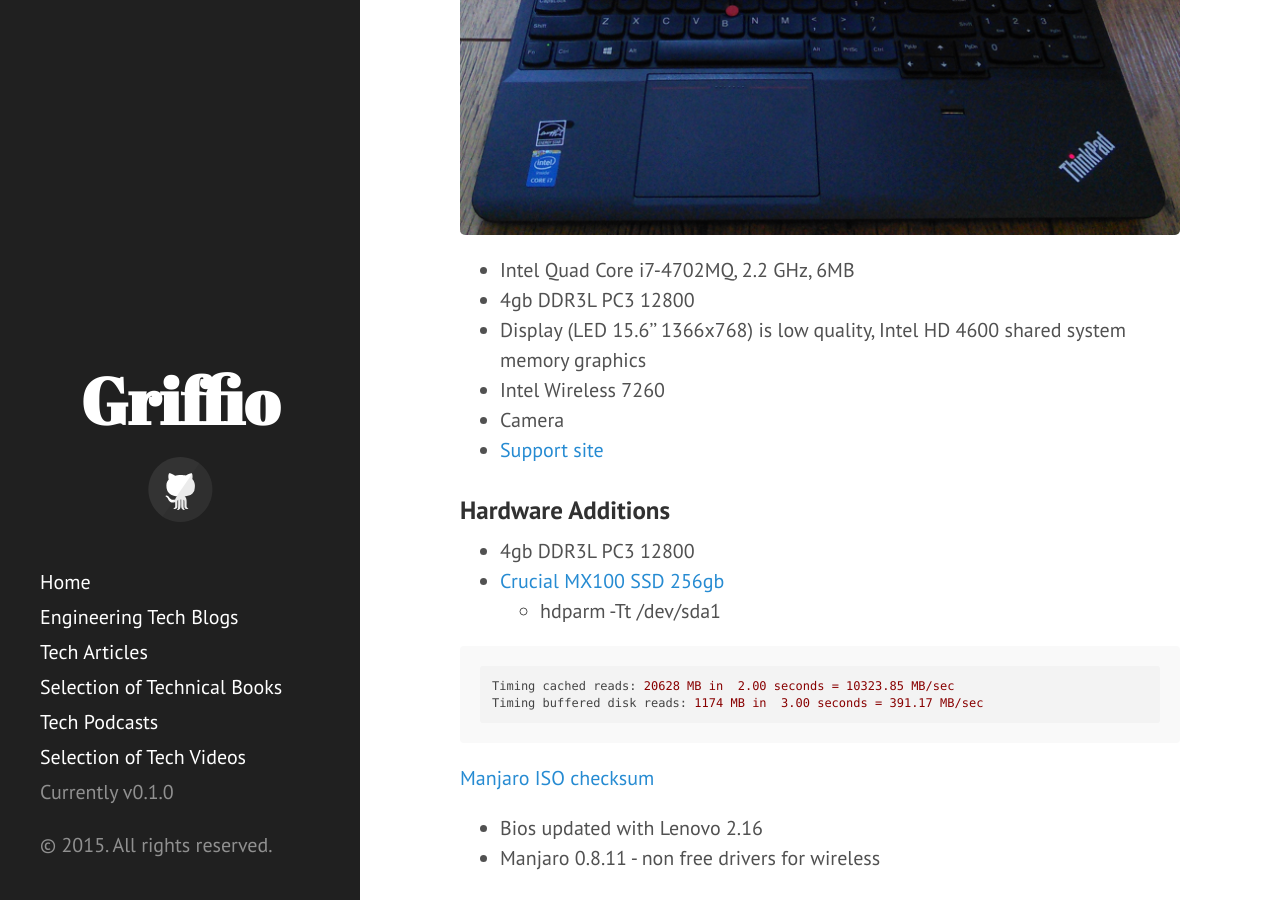
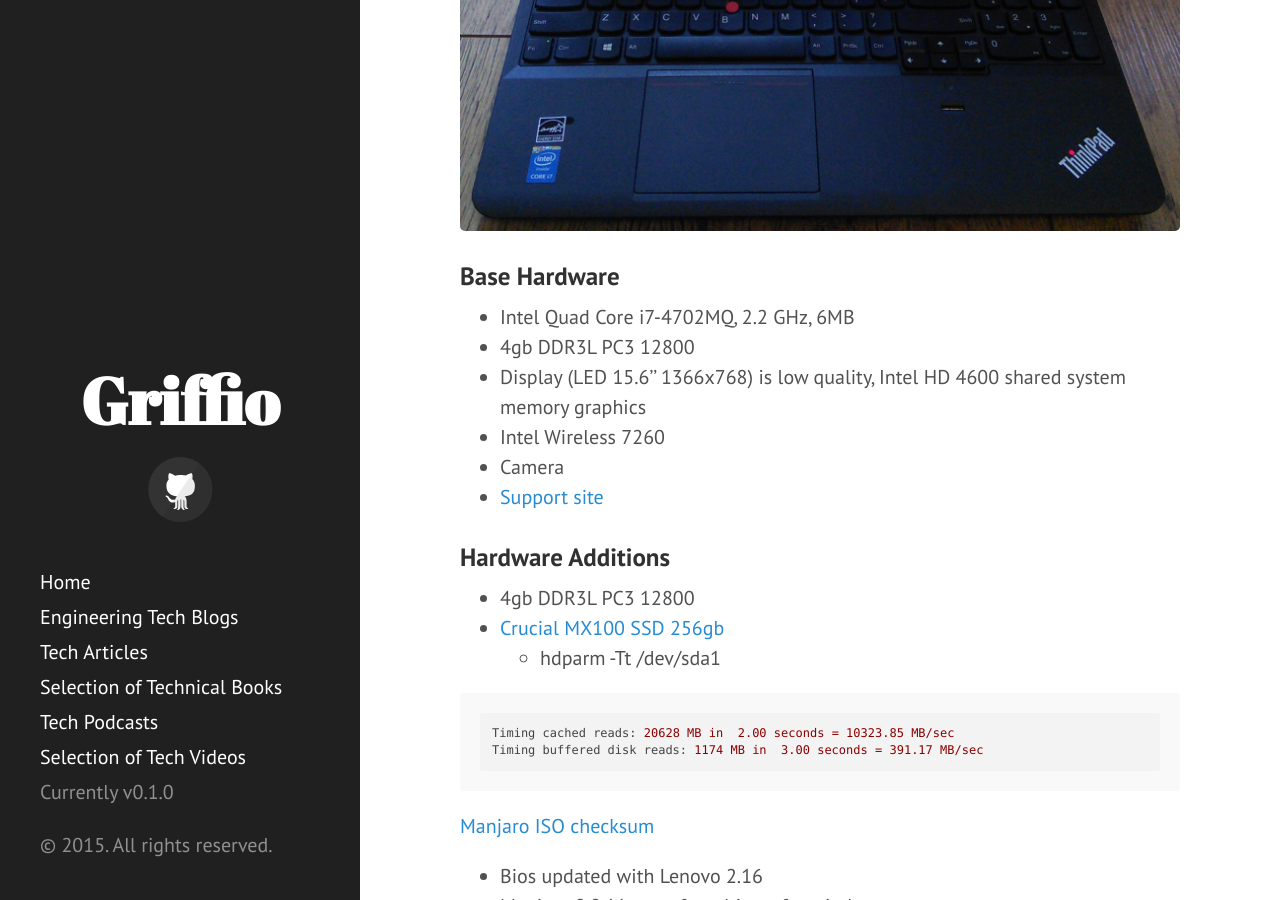
Before and after one commit to griffio/griffio.github.io, a Jekyll site: the page built from _posts/2014-12-29-Thinkpad-E540.md, in a window 1280 px wide and 900 px high, scrolled down 688 px. Built offline with Jekyll 4.4.1, drawn with Linux system fonts in a browser that asks for light colours; nearby versions of some CDN libraries.

Commit message:
Update 2014-12-29-Thinkpad-E540.md

```diff
--- a/_posts/2014-12-29-Thinkpad-E540.md
+++ b/_posts/2014-12-29-Thinkpad-E540.md
@@ -7,9 +7,11 @@
 summary: Lenovo Thinkpad E540 with Manjaro Linux
 ---
 
-### E540 20C6008QUS
+## E540 20C6008QUS
 
 ![thinkpad](https://raw.githubusercontent.com/griffio/griffio.github.io/master/public/think_pad.jpg)
+
+### Base Hardware
 
 - Intel Quad Core i7-4702MQ, 2.2 GHz, 6MB
 - 4gb DDR3L PC3 12800
```
